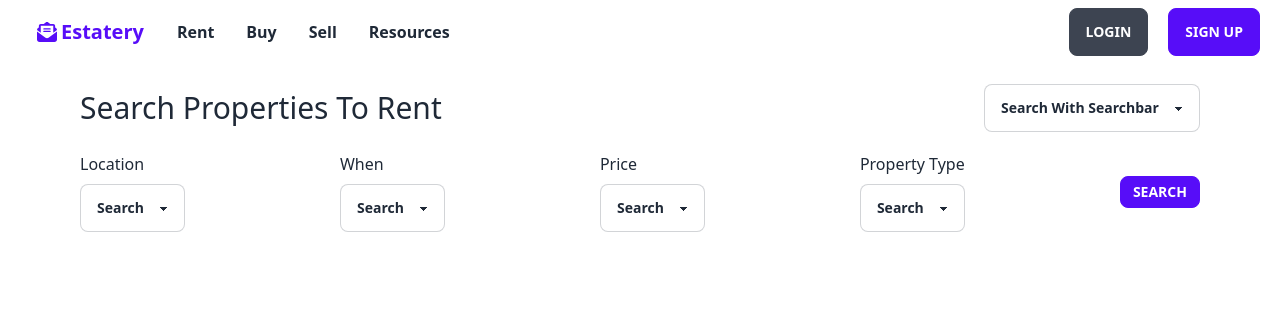
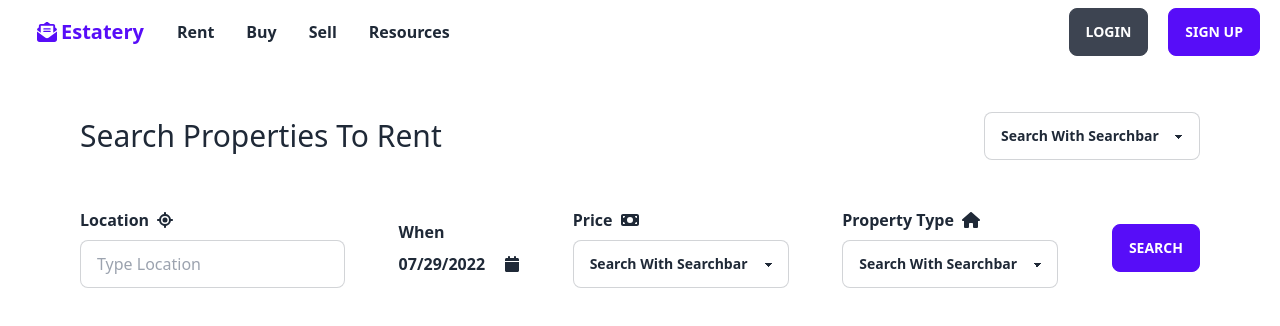
Before and after one commit to SaymanRabbi/Booking-App, a React (Create React App) app: page / in a window 1280 px wide. Shown: the top 326 px of the page. Built offline with nearby package versions, Linux system fonts and the light colour scheme.

Commit message:
add search bar

```diff
--- a/package.json
+++ b/package.json
@@ -10,7 +10,9 @@
     "@testing-library/react": "^13.0.0",
     "@testing-library/user-event": "^13.2.1",
     "daisyui": "^2.20.0",
+    "date-fns": "^2.29.1",
     "react": "^18.2.0",
+    "react-date-range": "^1.4.0",
     "react-dom": "^18.2.0",
     "react-scripts": "5.0.1",
     "web-vitals": "^2.1.0"
--- a/src/App.js
+++ b/src/App.js
@@ -3,6 +3,8 @@ import Navbar from './Components/Navbar/Navbar';
 import Properties from './Components/Properties/Properties';
 import Rule from './Components/Rule/Rule';
 import SearchBar from './Components/SearchBar/SearchBar';
+import 'react-date-range/dist/styles.css'; // main css file
+import 'react-date-range/dist/theme/default.css'; // theme css file
 
 function App() {
   return (
--- a/src/Components/Rule/Rule.js
+++ b/src/Components/Rule/Rule.js
@@ -2,7 +2,7 @@ import React from 'react';
 
 const Rule = () => {
     return (
-        <div className=' h-5 w-full'>
+        <div className=' h-12 w-full'>
 
         </div>
     );
--- a/src/Components/SearchBar/SearchBar.js
+++ b/src/Components/SearchBar/SearchBar.js
@@ -1,37 +1,68 @@
-import React from 'react';
+import React, { useState } from 'react';
 import './SearchBar.css'
+import { FontAwesomeIcon } from '@fortawesome/react-fontawesome'
+import { faLocation, faCalendar, faMoneyBill, faHouse } from '@fortawesome/free-solid-svg-icons'
+import { DateRange} from 'react-date-range';
+import {format} from 'date-fns';
+const SearchBar = () => {
+    const [isopen,setIsopen] = useState(false);
+    const [date, setDate] = useState([
+        {
+          startDate: new Date(),
+          endDate: null,
+          key: 'selection'
+        }
+      ]);
+    return (
+        <div className='flex px-20 justify-between items-center'>
+            <div>
+                <h2 className='flex gap-2 items-center mb-2 font-bold'>
+                    Location
+                <FontAwesomeIcon icon={faLocation}/>
+                </h2>
+                <input type="text" placeholder="Type Location" class="input input-bordered w-full max-w-xs" />
+            </div>
 
-const SearchBar = () => {
-    return (
-        <div className='flex gap-5 px-20 justify-between items-center'>
+            {/* Calender */}
+            <div className='relative'>
+                <h2 className='flex gap-2 items-center mb-2 font-bold'>
+                    When
+                </h2>
+                <h2 className=' font-bold flex items-center gap-5 cursor-pointer' onClick={()=>setIsopen(!isopen)}>{`${format(date[0]?.startDate,"MM/dd/yyyy")}`}
+                <FontAwesomeIcon icon={faCalendar}/>
+                </h2>
+                {
+                    isopen && <DateRange
+                    editableDateInputs={true}
+                    onChange={item => setDate([item.selection])}
+                    moveRangeOnFirstSelection={false}
+                        ranges={date}
+                        className=" absolute top-20"
+                  />
+                }
+            </div>
             <div>
-                <h2 className='mb-2'>Location</h2>
+                <h2 className='flex gap-2 items-center mb-2 font-bold'>
+                    Price
+                <FontAwesomeIcon icon={faMoneyBill}/>
+                </h2>
                 <select class="select max-w-xs select-bordered">
-         <option>Search</option>
+        <option disabled selected>Search With Searchbar</option>
        </select>
             </div>
             <div>
-                <h2 className='mb-2'>When</h2>
+                <h2 className='flex gap-2 items-center mb-2 font-bold'>
+                    Property Type
+                <FontAwesomeIcon icon={faHouse}/>
+                </h2>
                 <select class="select max-w-xs select-bordered">
-         <option>Search</option>
+        <option disabled selected>Search With Searchbar</option>
        </select>
             </div>
             <div>
-                <h2 className='mb-2'>Price</h2>
-                <select class="select max-w-xs select-bordered">
-         <option>Search</option>
-       </select>
+               <button className=' btn btn-primary'>Search</button>
             </div>
-            <div>
-                <h2 className='mb-2'>Property Type</h2>
-                <select class="select max-w-xs select-bordered">
-         <option>Search</option>
-       </select>
-            </div>
-            <div>
-            <button class="btn btn-primary btn-sm">Search</button>
 
-            </div>
         </div>
     );
 };
```
Also changed, not shown: 1 other file (tests, documents, lock files or other folders).
